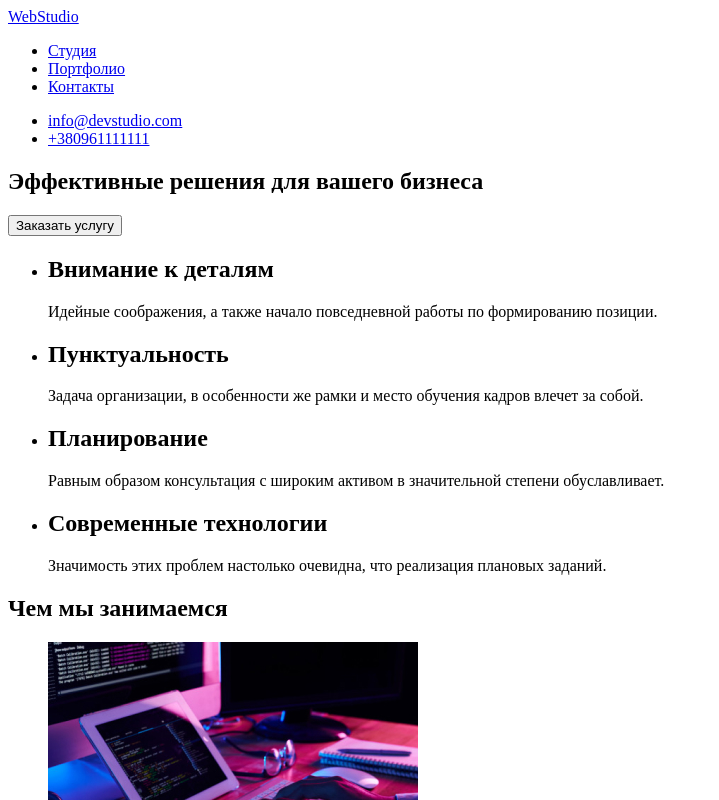
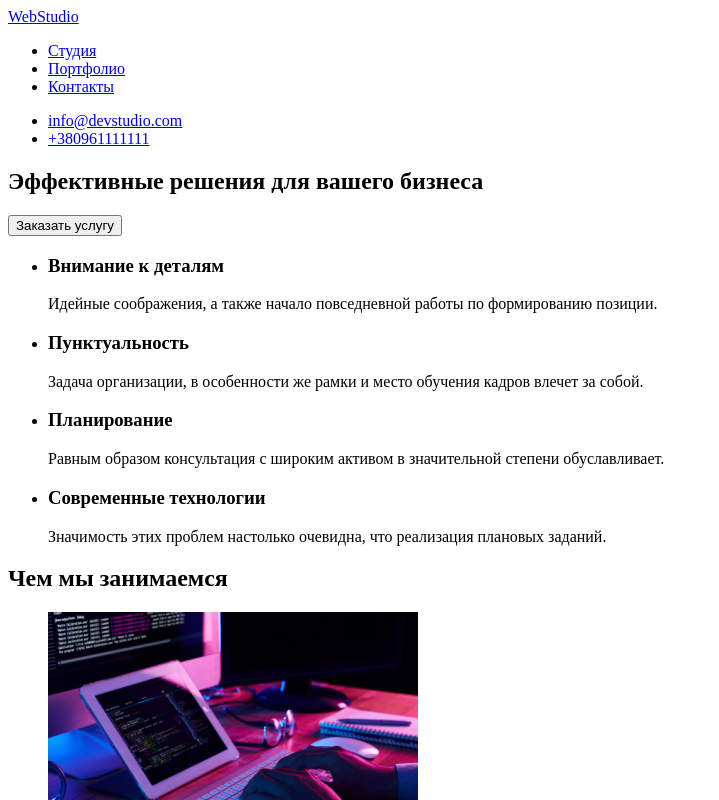
Before and after one commit to Yantsd/goit-markup-hw-01, a plain HTML site: page index.html in a window 1280 px wide. Shown: the top 800 px of the page, without its empty margins (0-719 px from the left). Drawn offline with Linux system fonts and the light colour scheme.

Commit message:
Правки ДЗ1

```diff
--- a/index.html
+++ b/index.html
@@ -3,7 +3,7 @@
 <head>
     <meta charset="UTF-8">
     <meta name="viewport" content="width=device-width, initial-scale=1.0">
-    <title lang="en"> <span>Web</span>Studio</title>
+    <title lang="en">Web<span>Studio</span></title>
 </head>
 <body>
     <header>
@@ -39,21 +39,22 @@
 
         <!-- Feature -->
         <section>
+                <h2 style="display: none">Эффективные решения</h2>
                 <ul>
                     <li>
-                        <h2>Внимание к деталям</h2>
+                        <h3>Внимание к деталям</h3>
                         <p>Идейные соображения, а также начало повседневной работы по формированию позиции.</p>
                     </li>
                     <li>
-                        <h2>Пунктуальность</h2>
+                        <h3>Пунктуальность</h3>
                         <p>Задача организации, в особенности же рамки и место обучения кадров влечет за собой.</p>
                     </li>
                     <li>
-                        <h2>Планирование</h2>
+                        <h3>Планирование</h3>
                         <p>Равным образом консультация с широким активом в значительной степени обуславливает.</p>
                     </li>
                     <li>
-                        <h2>Современные технологии</h2>
+                        <h3>Современные технологии</h3>
                         <p>Значимость этих проблем настолько очевидна, что реализация плановых заданий.</p>
                     </li>
                 </ul>
@@ -105,7 +106,7 @@
 
     </main>
     <footer>
-        <a href="#" lang="en"><span>Web</span>Studio</a>
+        <a href="#" lang="en">Web<span>Studio</span></a>
         <address>
                 <ul>
                     <li>
```
Also changed, not shown: 2 other files.
